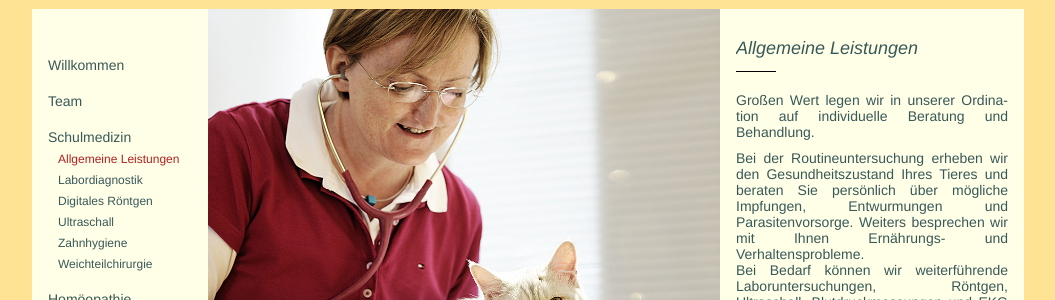
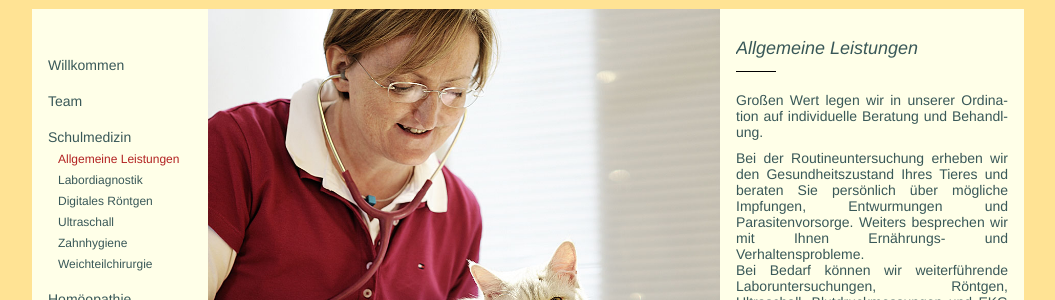
Before and after one commit to richardtraindl/tierarztpraxis-kaiserstrasse.at, a Jekyll site: the page built from schulmedizin.html, in a window 1280 px wide. Shown: the part 159-459 px from the top of the page, without its empty margins (112-1167 px from the left). Built offline with Jekyll 4.4.1, drawn with Linux system fonts in a browser that asks for light colours.

Commit message:
textänderungen

```diff
--- a/_includes/schulmedizin/allgemeine_leistungen.html
+++ b/_includes/schulmedizin/allgemeine_leistungen.html
@@ -6,7 +6,7 @@
     <div class="spacer"><img src="img/horizontal-line.png" alt=""></div>
 
     <p>
-      Großen Wert legen wir in unserer Ordina- tion auf individuelle Beratung und Behandlung.
+      Großen Wert legen wir in unserer Ordina- tion auf individuelle Beratung und Behandl- ung.
     </p>
 
     <div class="small-gap"></div>
```
